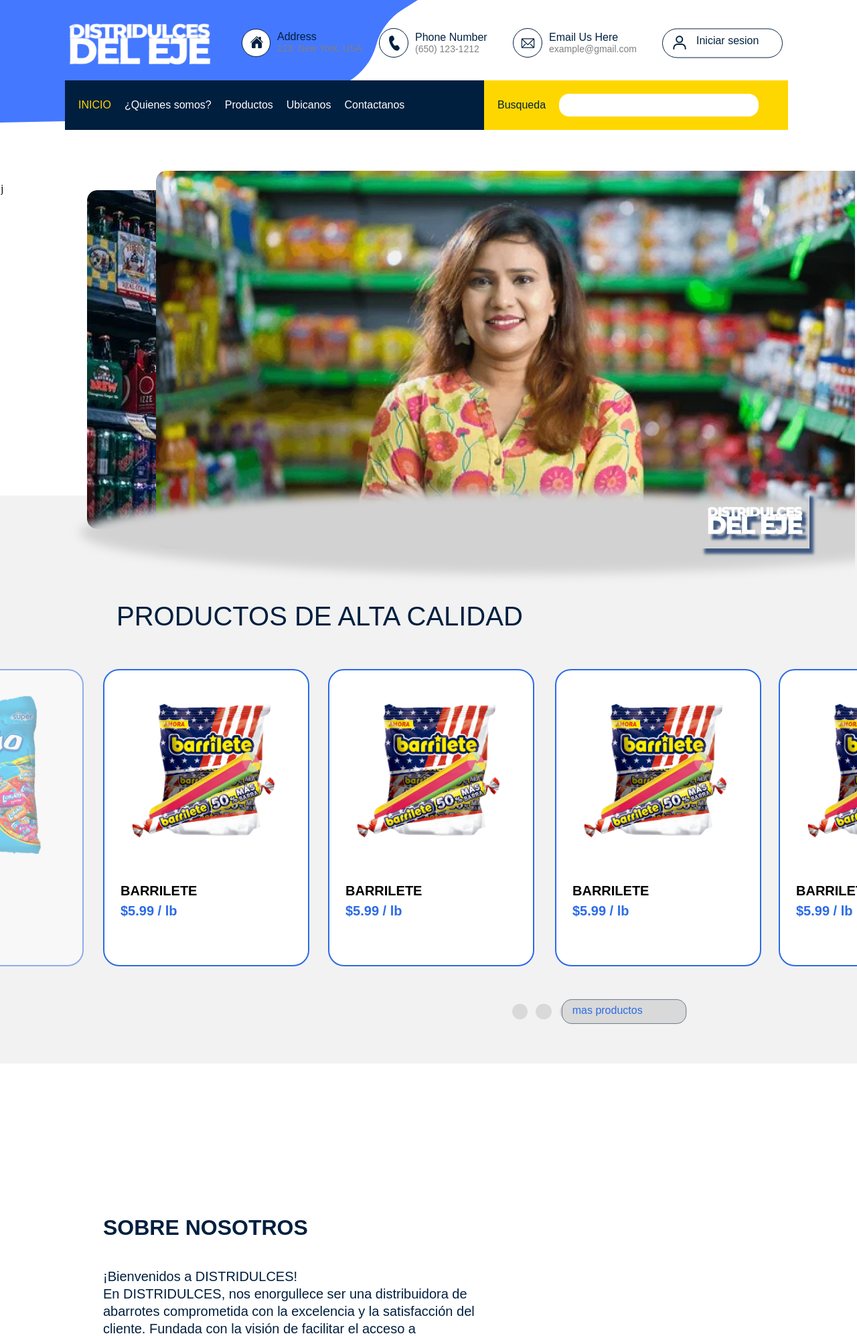
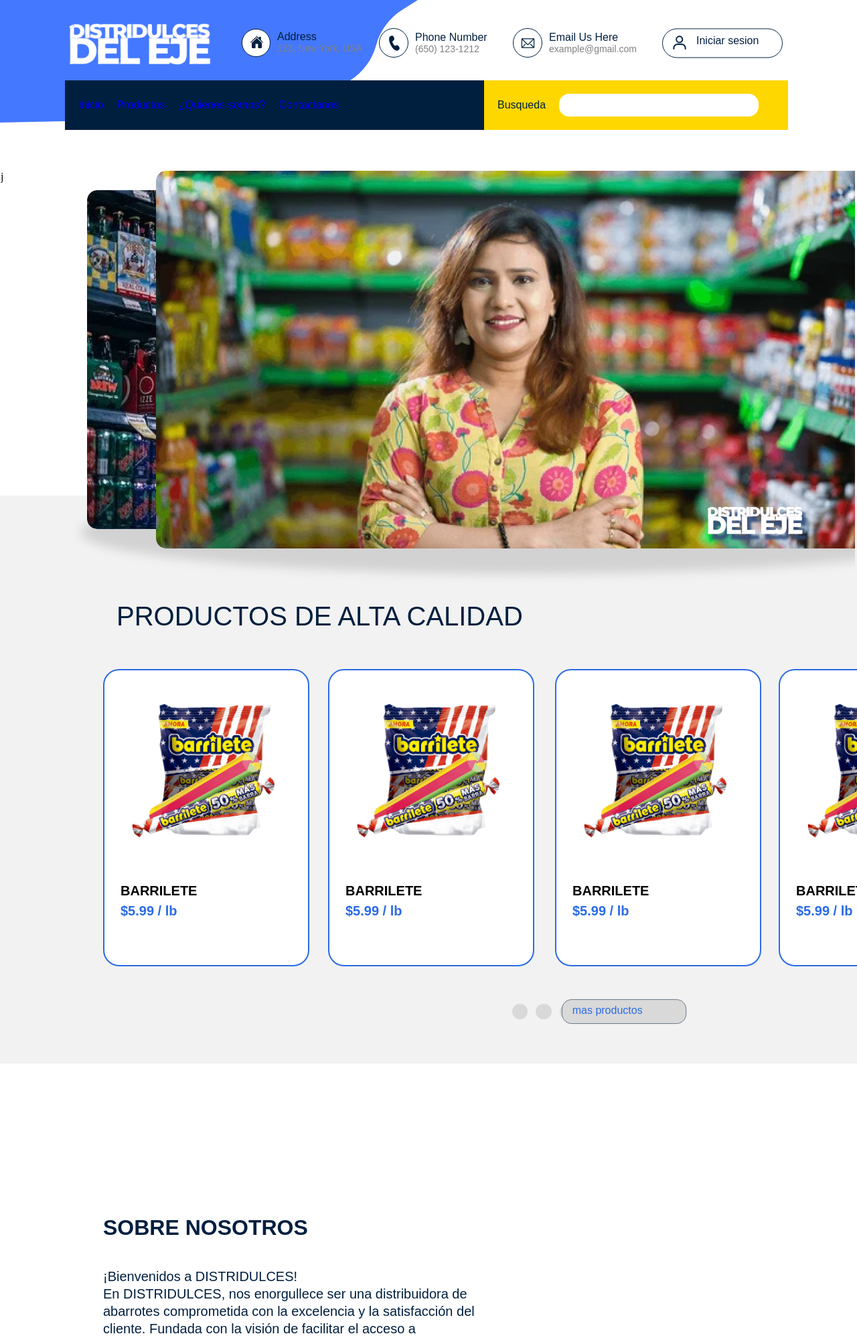
Before and after one commit to ssebasarias/Distridulcesdeleje, a PHP site: page / in a window 1280 px wide. Shown: the top 1995 px of the page at 67% size. Run offline with PHP 8.4, Linux system fonts and the light colour scheme.

Commit message:
Se termina el navbar

```diff
--- a/index.html
+++ b/index.html
@@ -33,8 +33,8 @@
   </head>
   <body>
     <div class="homepage">
-      <div class="sction-contactus">
-        <div class="backgrpund-contactus"></div>
+      <div class="section-contactus">
+        <div class="backgrpund-contactus" id="section-contactus"></div>
         <div class="frame-86">
           <svg
             class="rectangle-33"
@@ -262,8 +262,8 @@
         </svg>
         <img class="img-logo-history" src="./img/img-logo-history0.png" />
       </div>
-      <div class="section-aboutus">
-        <div class="background-aboutus"></div>
+      <div class="section-aboutus" >
+        <div class="background-aboutus" id="section-aboutus"></div>
         <div class="txt-aboutus">
           ¡Bienvenidos a DISTRIDULCES!
           <br />
@@ -277,7 +277,7 @@
         <div class="txt-title-auboutus">SOBRE NOSOTROS</div>
       </div>
       <div class="section-products">
-        <div class="productos-section"></div>
+        <div class="productos-section" id="section-products"></div>
         <div class="products-box">
           <div class="selects">
             <div class="ellipse-290"></div>
@@ -318,16 +318,6 @@
               />
             </svg>
           </div>
-          <div class="card-hompage-pass">
-            <div class="txt-price">$10.99 / lb</div>
-            <div class="txt-name">LOKIÑO</div>
-            <img class="img-car" src="./img/img-car0.png" />
-          </div>
-          <div class="card-homepage-pass">
-            <div class="txt-price">$10.99 / lb</div>
-            <div class="txt-name">LOKIÑO</div>
-            <img class="img-card" src="./img/img-card0.png" />
-          </div>
           <div class="card-homepage">
             <div class="txt-name-card">BARRILETE</div>
             <div class="txt-price-card">$5.99 / lb</div>
@@ -352,7 +342,8 @@
         </div>
       </div>
 
-      <div class="section-banner">
+      <div class="section-banner" id="section-banner">
+        <div class="shadow-banner"></div>j
         <ul>
           <li>
             <img class="img-banner-rh" src="./img/img-banner-rh0.png" />
@@ -364,7 +355,6 @@
             <img class="img-banner-center" src="./img/img-banner-center0.png" />
           </li>
         </ul>
-        <div class="shadow-banner"></div>j
         <img class="img-logo2" src="./img/img-logo1.png" />
       </div>
 
@@ -521,13 +511,20 @@
           </div>
         </div>
         <div class="navbar">
-          <div class="options-navbar">
-            <div class="btn-inicio">INICIO</div>
-            <div class="btn-quienessomos">¿Quienes somos?</div>
-            <div class="btn-produtos">Productos</div>
-            <div class="btn-ubicanos">Ubicanos</div>
-            <div class="btn-contactanos">Contactanos</div>
-          </div>
+          <ul class="options-navbar">
+            <li>
+              <a href="#section-banner">Inicio</a>
+            </li>
+            <li>
+              <a href="#section-products">Productos</a>
+            </li>
+            <li>
+              <a href="#section-aboutus">¿Quienes somos?</a>
+            </li>
+            <li>
+              <a href="#section-contactus">Contactanos</a>
+            </li>
+          </ul>
           <div class="backgrount-search">
             <div class="txt-search">Busqueda</div>
             <svg
--- a/style.css
+++ b/style.css
@@ -15,7 +15,7 @@
   overflow-x: hidden ;
   margin: 0;
 }
-.sction-contactus {
+.section-contactus {
   position: absolute;
   inset: 0;
 }
@@ -958,7 +958,7 @@
   justify-content: flex-start;
 }
 
-/* banner */
+/* ------------------------------  banner  ---------------------------------------*/
 .slider {
 	width: 95%;
 	margin: auto;
@@ -1035,7 +1035,6 @@
   position: absolute;
   left: 1045px;
   top: 478px;
-  box-shadow: 6px 8px 4px 0px rgba(48, 76, 120, 0.9);
   object-fit: cover;
 }
 @keyframes cambio {
@@ -1051,7 +1050,7 @@
 	75% {margin-left: -300%;}
 	100% {margin-left: -300%;}
 }
-/* fin banner */
+/*---------------------------------------  fin banner  ------------------------------------*/
 
 .header {
   position: absolute;
@@ -1227,6 +1226,9 @@
   height: 84.38%;
   overflow: visible;
 }
+
+/* ----------------------------  navbar -----------------------------------*/
+
 .navbar {
   background: var(--navyblue, #001f3f);
   padding: 0px 0px 0px 20px;
@@ -1248,16 +1250,9 @@
   justify-content: flex-start;
   flex-shrink: 0;
   position: relative;
+  list-style-type: none;
 }
-.btn-inicio {
-  color: #ffd700;
-  text-align: center;
-  font-family: "Poppins-Medium", sans-serif;
-  font-size: 16px;
-  font-weight: 500;
-  position: relative;
-}
-.btn-quienessomos {
+.options-navbar li {
   color: #ffffff;
   text-align: center;
   font-family: "Poppins-Regular", sans-serif;
@@ -1265,30 +1260,13 @@
   font-weight: 400;
   position: relative;
 }
-.btn-produtos {
+.options-navbar li a:visited{
   color: #ffffff;
-  text-align: center;
-  font-family: "Poppins-Regular", sans-serif;
-  font-size: 16px;
-  font-weight: 400;
-  position: relative;
 }
-.btn-ubicanos {
-  color: #ffffff;
-  text-align: center;
-  font-family: "Poppins-Regular", sans-serif;
-  font-size: 16px;
-  font-weight: 400;
-  position: relative;
+.options-navbar li a:hover {
+  color: #ffd700;
 }
-.btn-contactanos {
-  color: #ffffff;
-  text-align: center;
-  font-family: "Poppins-Regular", sans-serif;
-  font-size: 16px;
-  font-weight: 400;
-  position: relative;
-}
+
 .backgrount-search {
   background: #ffd700;
   padding: 20px;
```
